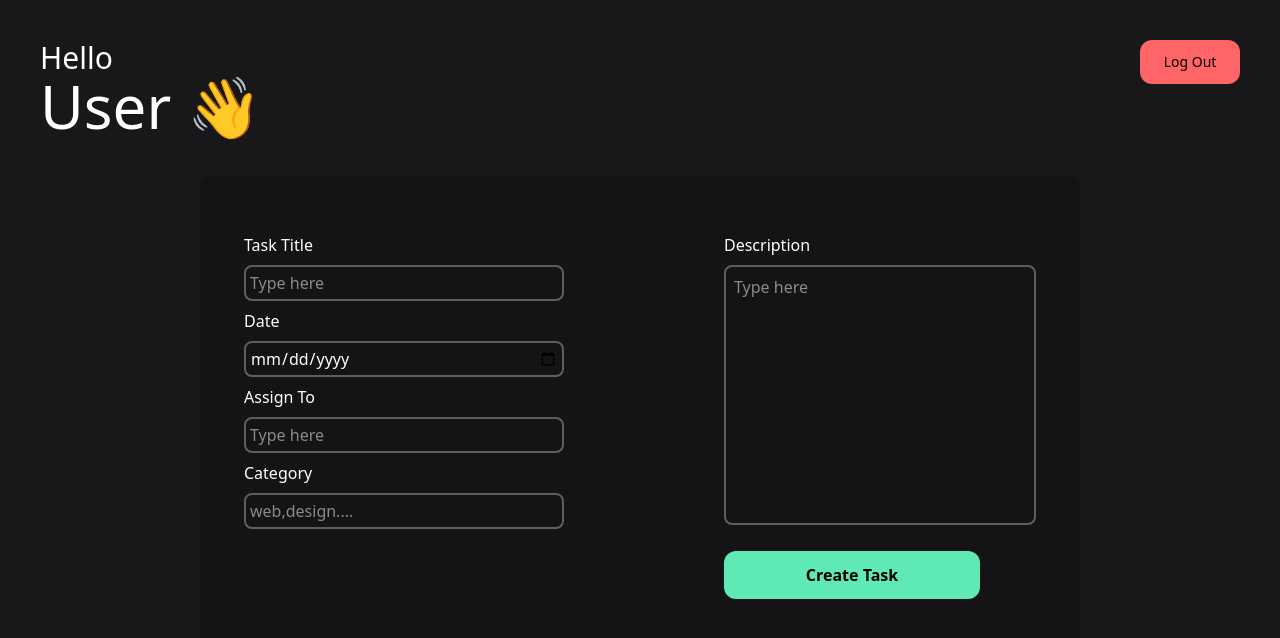
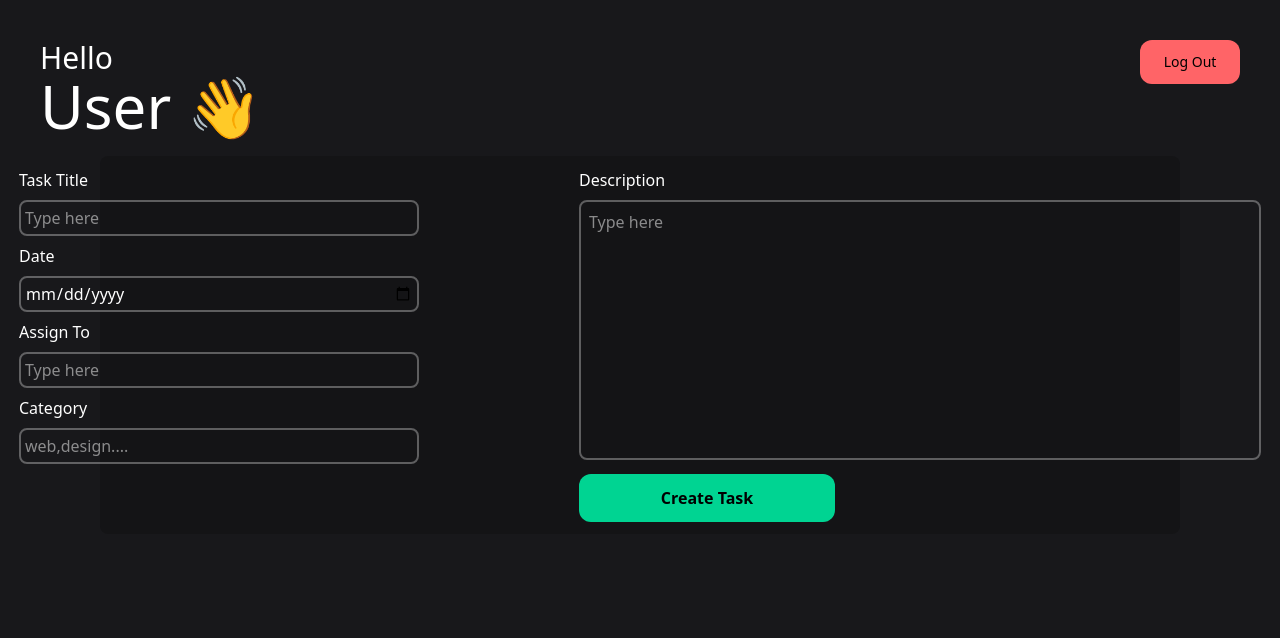
Before and after one commit to adarsh-279/MyEMS, a React (Vite) app: page / in a window 1280 px wide. Shown: the top 638 px of the page. Built offline with nearby package versions, Linux system fonts and the light colour scheme.

Commit message:
Create New Task

```diff
--- a/src/components/pages/CreateTask.jsx
+++ b/src/components/pages/CreateTask.jsx
@@ -2,8 +2,8 @@ import React from 'react'
 
 const CreateTask = () => {
   return (
-    <div className="flex items-center justify-center">
-      <div className="bg-[#00000030] px-4 py-3 rounded-lg min-h-120 w-220 mt-10 flex items-center justify-center flex-col">
+    <div className="flex items-center justify-center -mt-5">
+      <div className="bg-[#00000030] px-4 py-3 rounded-lg min-h-90 w-[90%] mt-10 flex items-center justify-center flex-col">
         <form className="flex gap-40 items-start justify-between">
           <div>
             <div className="pb-2">
@@ -11,7 +11,7 @@ const CreateTask = () => {
               <input
                 type="text"
                 placeholder="Type here"
-                className="w-80 outline-none border-2 border-[#ffffff50] rounded-lg p-1"
+                className="w-100 outline-none border-2 border-[#ffffff50] rounded-lg p-1"
               />
             </div>
             <div className="pb-2">
@@ -19,7 +19,7 @@ const CreateTask = () => {
               <input
                 type="date"
                 placeholder="Type here"
-                className="w-80 outline-none border-2 border-[#ffffff50] rounded-lg p-1"
+                className="w-100 outline-none border-2 border-[#ffffff50] rounded-lg p-1"
               />
             </div>
             <div className="pb-2">
@@ -27,7 +27,7 @@ const CreateTask = () => {
               <input
                 type="text"
                 placeholder="Type here"
-                className="w-80 outline-none border-2 border-[#ffffff50] rounded-lg p-1"
+                className="w-100 outline-none border-2 border-[#ffffff50] rounded-lg p-1"
               />
             </div>
             <div className="pb-2">
@@ -35,7 +35,7 @@ const CreateTask = () => {
               <input
                 type="text"
                 placeholder="web,design...."
-                className="w-80 outline-none border-2 border-[#ffffff50] rounded-lg p-1"
+                className="w-100 outline-none border-2 border-[#ffffff50] rounded-lg p-1"
               />
             </div>
           </div>
@@ -46,11 +46,11 @@ const CreateTask = () => {
                 type="text"
                 placeholder="Type here"
                 rows="10"
-                cols="30"
+                cols="70"
                 className="resize-none outline-none border-2 border-[#ffffff50] rounded-lg p-2"
               />
             </div>
-            <button className="bg-emerald-300 px-4 py-3 text-black rounded-xl w-64 mt-5 font-bold">
+            <button className="bg-emerald-400 px-4 py-3 text-black rounded-xl w-64 mt-2 font-bold">
               Create Task
             </button>
           </div>
```
